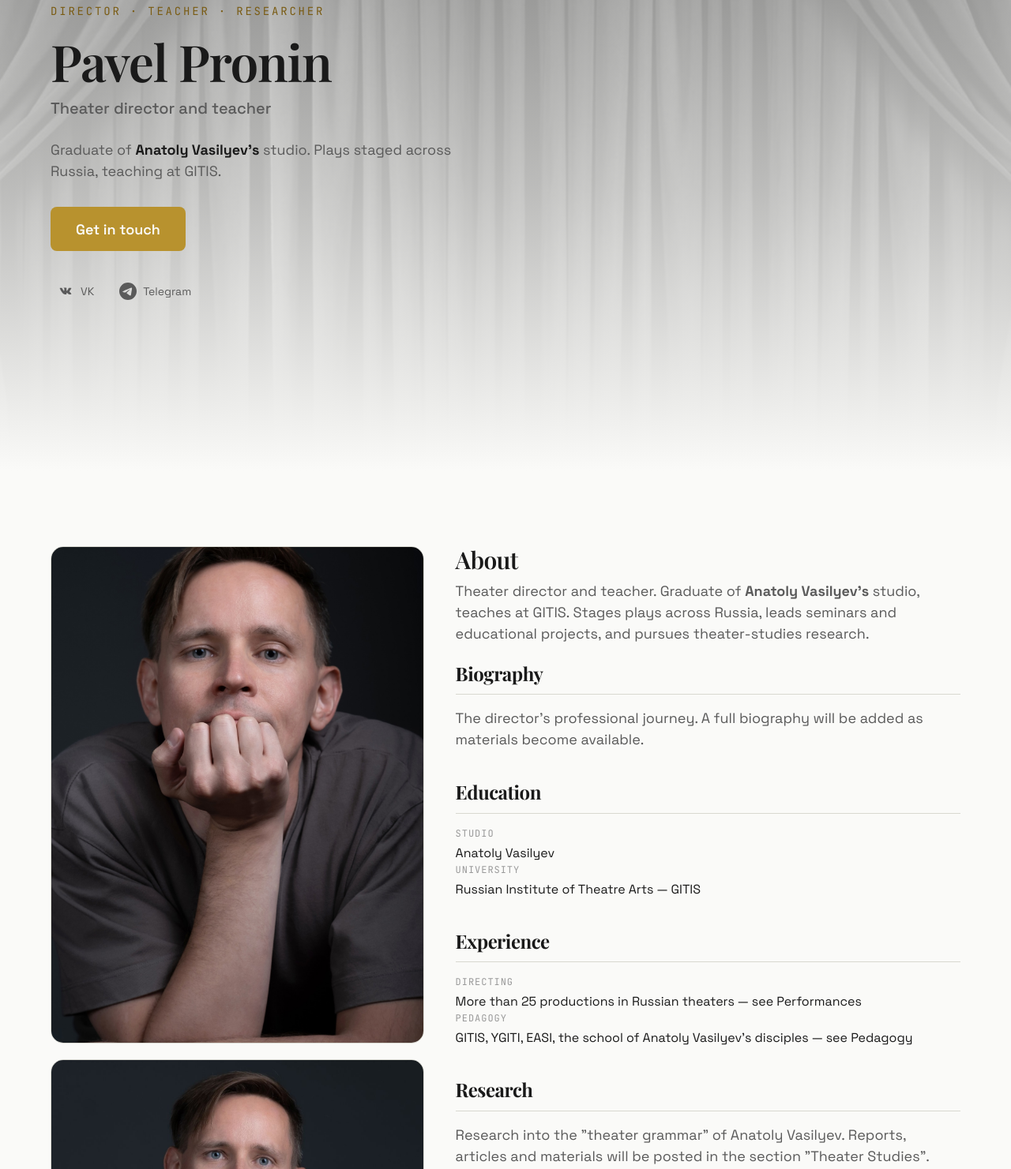
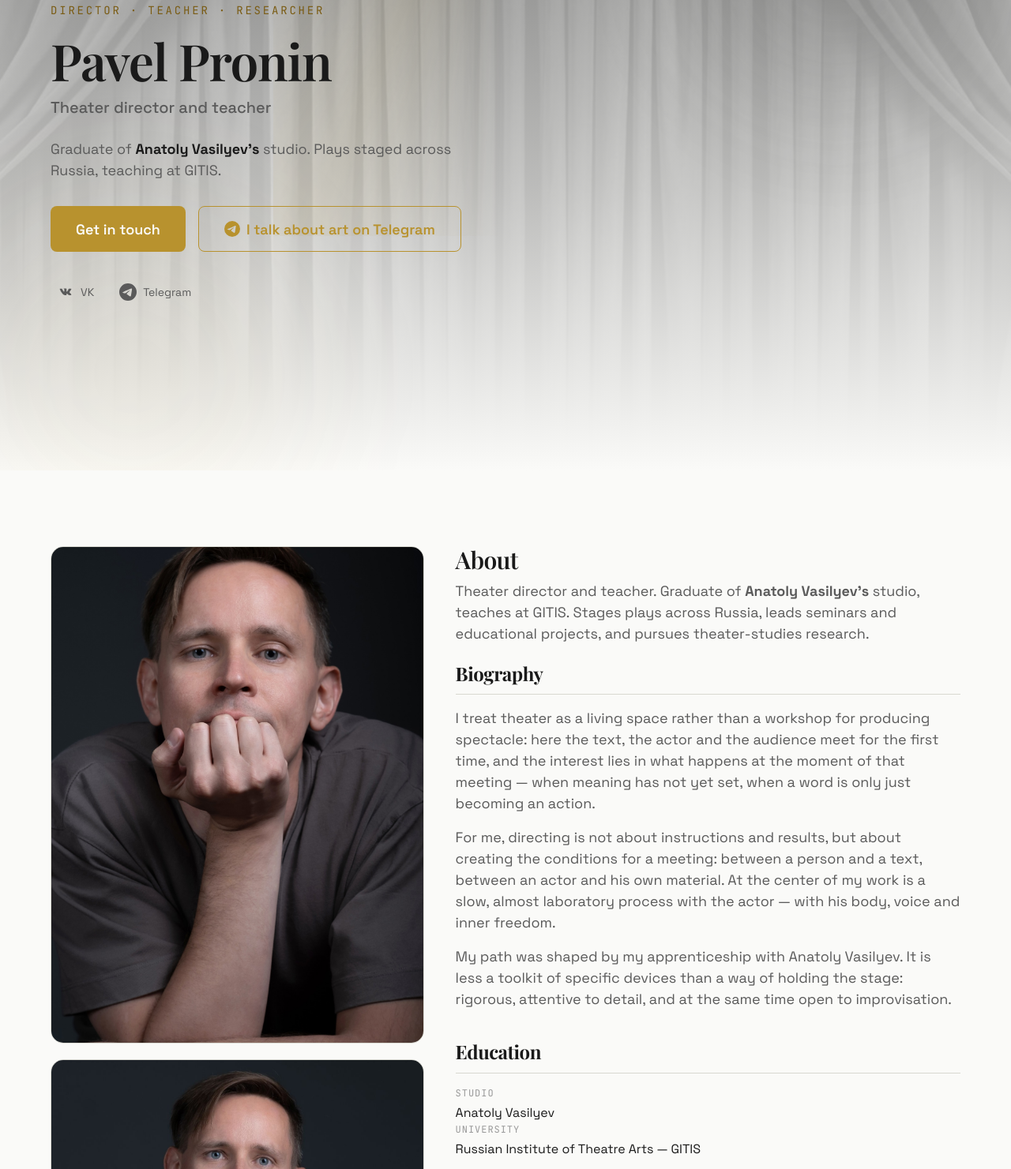
Before and after one commit to Sashka350/pavel-pronin-site1, a website built with Vite: page en/index.html in a window 1280 px wide. Shown: the part 269-1750 px from the top of the page at 79% size. Built offline with nearby package versions, Linux system fonts and the light colour scheme; a web font is replaced by a local one.

Commit message:
Английская версия: те же правки, что и на главной (Telegram-кнопка, текст «Обо мне», фоновая анимация hero)

```diff
--- a/en/index.html
+++ b/en/index.html
@@ -115,6 +115,12 @@
         />
       </div>
 
+      <div class="hero__fx" aria-hidden="true">
+        <span class="fx-smoke fx-smoke--a"></span>
+        <span class="fx-smoke fx-smoke--b"></span>
+        <span class="fx-spot"></span>
+      </div>
+
       <div class="container">
         <div class="hero__content">
           <p class="hero__overline">Director · Teacher · Researcher</p>
@@ -124,9 +130,20 @@
             Graduate of <strong>Anatoly Vasilyev's</strong> studio.
             Plays staged across Russia, teaching at GITIS.
           </p>
-          <a class="btn btn--primary btn--lg" href="mailto:pavel.pronin1986@gmail.com">
-            Get in touch
-          </a>
+          <div class="hero__actions">
+            <a class="btn btn--primary btn--lg" href="mailto:pavel.pronin1986@gmail.com">
+              Get in touch
+            </a>
+            <a
+              class="btn btn--outline btn--telegram btn--lg"
+              href="https://t.me/pavelpronintheatre"
+              target="_blank"
+              rel="noopener"
+            >
+              <svg class="icon-telegram" viewBox="0 0 24 24" fill="currentColor"><path d="M11.944 0A12 12 0 0 0 0 12a12 12 0 0 0 12 12 12 12 0 0 0 12-12A12 12 0 0 0 12 0a12 12 0 0 0-.056 0zm4.962 7.224c.1-.002.321.023.465.14a.506.506 0 0 1 .171.325c.016.093.036.306.02.472-.18 1.898-.962 6.502-1.36 8.627-.168.9-.499 1.201-.82 1.23-.696.065-1.225-.46-1.9-.902-1.056-.693-1.653-1.124-2.678-1.8-1.185-.78-.417-1.21.258-1.91.177-.184 3.247-2.977 3.307-3.23.007-.032.014-.15-.056-.212s-.174-.041-.249-.024c-.106.024-1.793 1.14-5.061 3.345-.48.33-.913.49-1.302.48-.428-.008-1.252-.241-1.865-.44-.752-.245-1.349-.374-1.297-.789.027-.216.325-.437.893-.663 3.498-1.524 5.83-2.529 6.998-3.014 3.332-1.386 4.025-1.627 4.476-1.635z"/></svg>
+              I talk about art on Telegram
+            </a>
+          </div>
 
           <div class="socials socials--hero">
             <a class="social-link" href="https://vk.com/pashapronin" target="_blank" rel="noopener">
@@ -165,7 +182,20 @@
             <div class="perf-page__section animate-on-scroll">
               <h3 class="perf-page__section-title">Biography</h3>
               <div class="perf-page__desc">
-                <p>The director's professional journey. A full biography will be added as materials become available.</p>
+                <p>I treat theater as a living space rather than a workshop for
+                producing spectacle: here the text, the actor and the audience
+                meet for the first time, and the interest lies in what happens
+                at the moment of that meeting — when meaning has not yet set,
+                when a word is only just becoming an action.</p>
+                <p>For me, directing is not about instructions and results, but
+                about creating the conditions for a meeting: between a person
+                and a text, between an actor and his own material. At the center
+                of my work is a slow, almost laboratory process with the actor —
+                with his body, voice and inner freedom.</p>
+                <p>My path was shaped by my apprenticeship with Anatoly
+                Vasilyev. It is less a toolkit of specific devices than a way of
+                holding the stage: rigorous, attentive to detail, and at the
+                same time open to improvisation.</p>
               </div>
             </div>
 
@@ -200,7 +230,13 @@
             <div class="perf-page__section animate-on-scroll" style="margin-bottom: 0;">
               <h3 class="perf-page__section-title">Research</h3>
               <div class="perf-page__desc">
-                <p>Research into the "theater grammar" of Anatoly Vasilyev. Reports, articles and materials will be posted in the section "Theater Studies".</p>
+                <p>I am working on the legacy of Anatoly Vasilyev's "theater
+                grammar" — trying to understand how the movement from text to
+                stage is organized: what decisions an actor makes, how a
+                stage situation is born, and what in this process can be
+                articulated and what remains unutterable.</p>
+                <p>Reports, articles and working materials will appear in the
+                section "Theater Studies".</p>
               </div>
             </div>
           </div>
```
